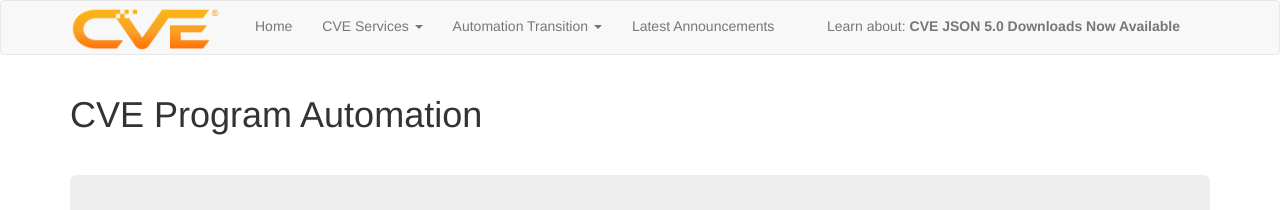
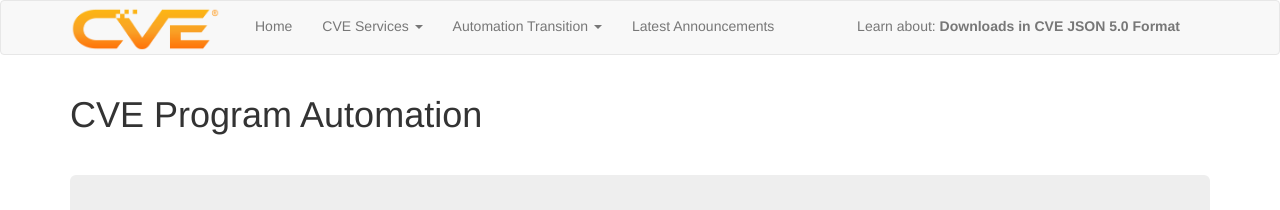
Before and after one commit to CVEProject/cveproject.github.io, a Jekyll site: the page built from index.md, in a window 1280 px wide. Shown: the top 210 px of the page. Built offline with Jekyll 4.4.1, drawn with Linux system fonts in a browser that asks for light colours; nearby versions of some CDN libraries.

Commit message:
Update header.html

```diff
--- a/_includes/header.html
+++ b/_includes/header.html
@@ -46,7 +46,7 @@
 
         <div id="navbar" class="collapse navbar-collapse">
           <ul class="nav navbar-nav navbar-right">
-		  <li><a href="https://www.cve.org/Media/News/item/blog/2023/03/29/CVE-Downloads-in-JSON-5-Format">Learn about: <strong>CVE JSON 5.0 Downloads Now Available</strong></a></li>
+		  <li><a href="https://www.cve.org/Media/News/item/blog/2023/03/29/CVE-Downloads-in-JSON-5-Format">Learn about: <strong>Downloads in CVE JSON 5.0 Format</strong></a></li>
           </ul>
         </div><!--/.nav-collapse -->
       </div>
```
